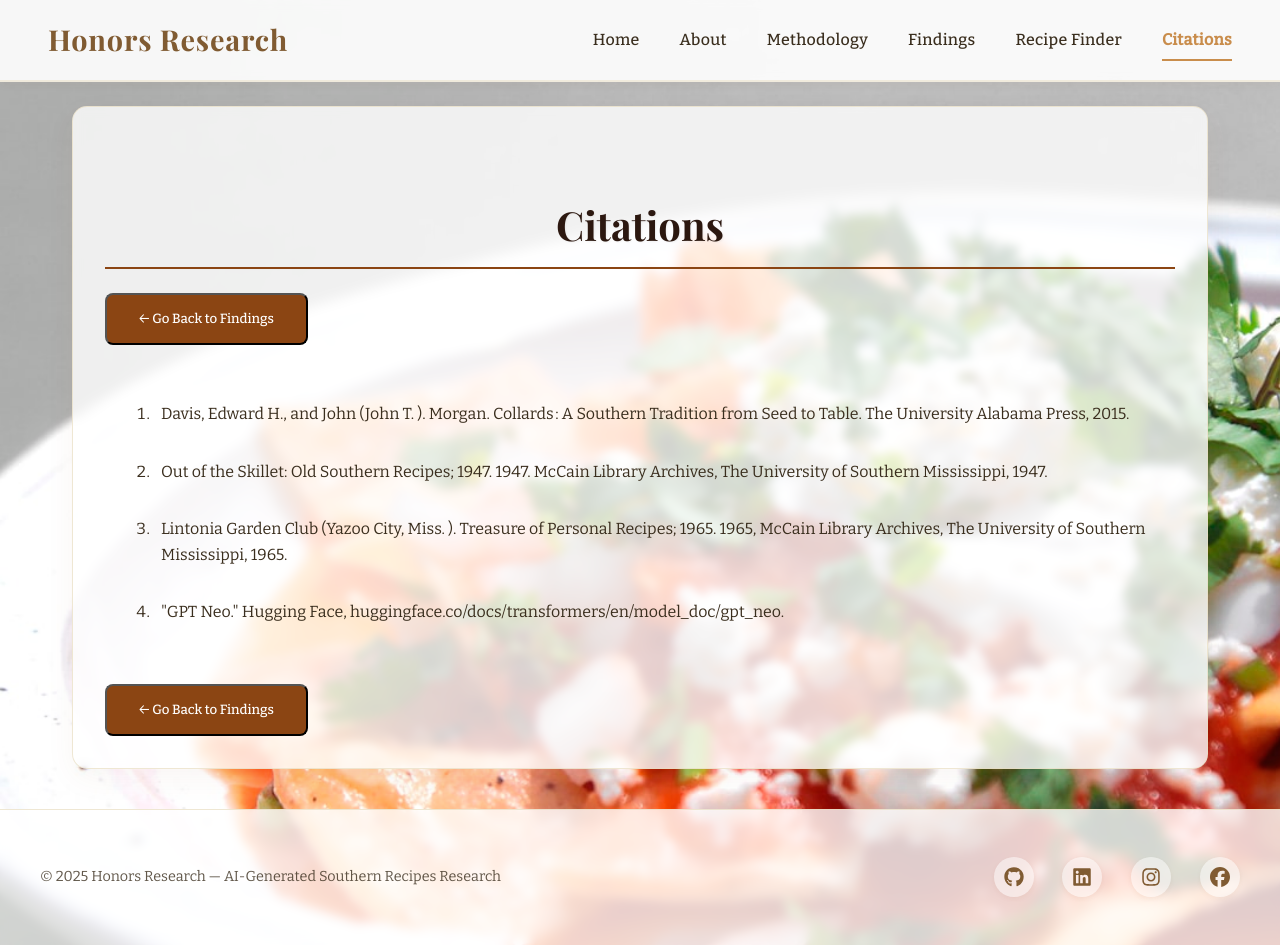
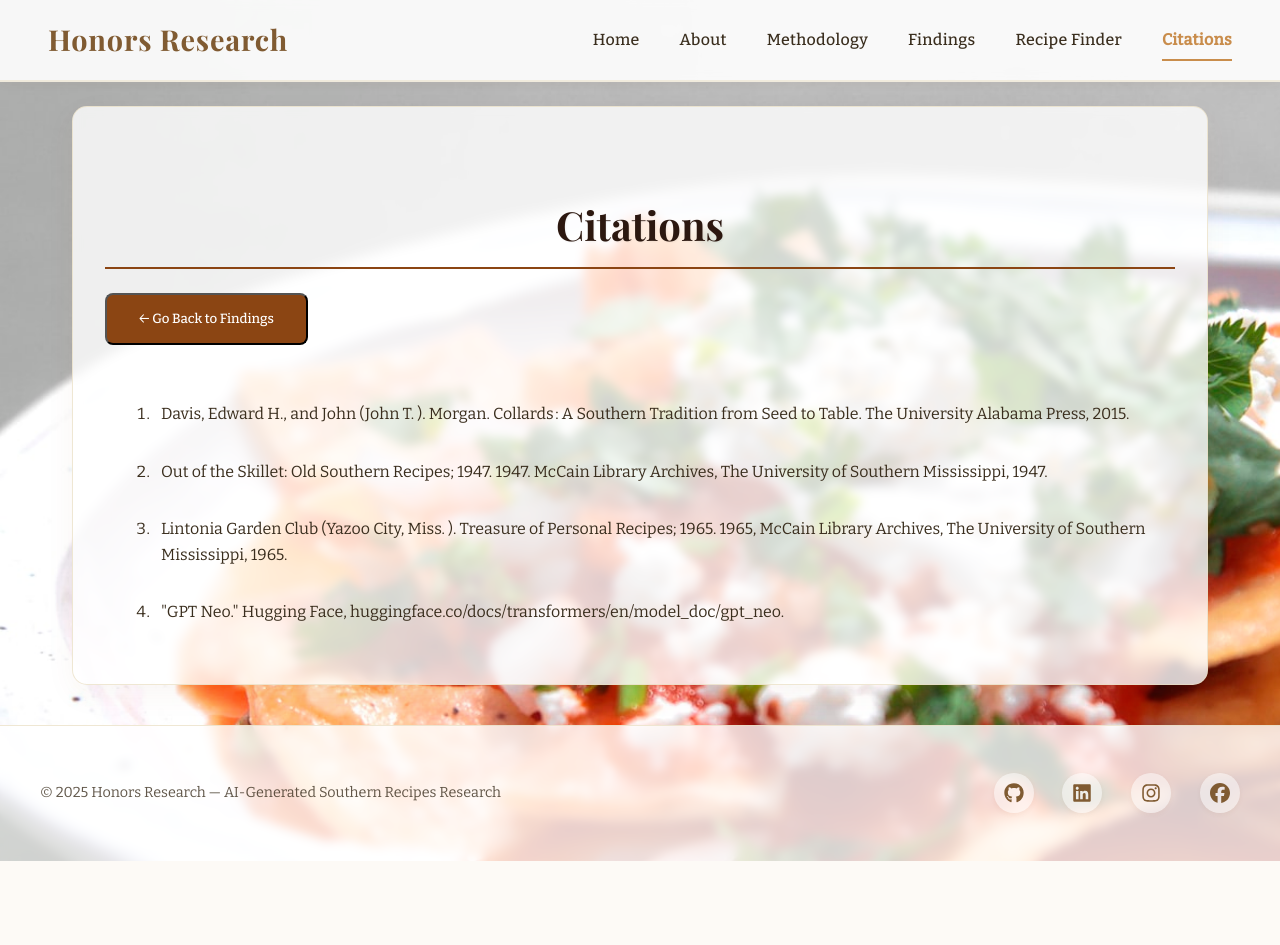
Before and after one commit to VelvetDragon/hon303-research-southai, a Next.js app: page /citations in a window 1280 px wide. After the commit the page ends 861 px from the top, so only its background shows below. Built offline with nearby package versions, Linux system fonts and the light colour scheme.

Commit message:
btn removed for citations

```diff
--- a/pages/citations.js
+++ b/pages/citations.js
@@ -95,10 +95,6 @@ export default function Citations() {
           </li>
         ))}
       </ol>
-
-       <button onClick={goBack} className={styles.button} style={{ marginTop: '2rem' }}>
-         ← Go Back to Findings
-      </button>
     </div>
   );
 }
```
